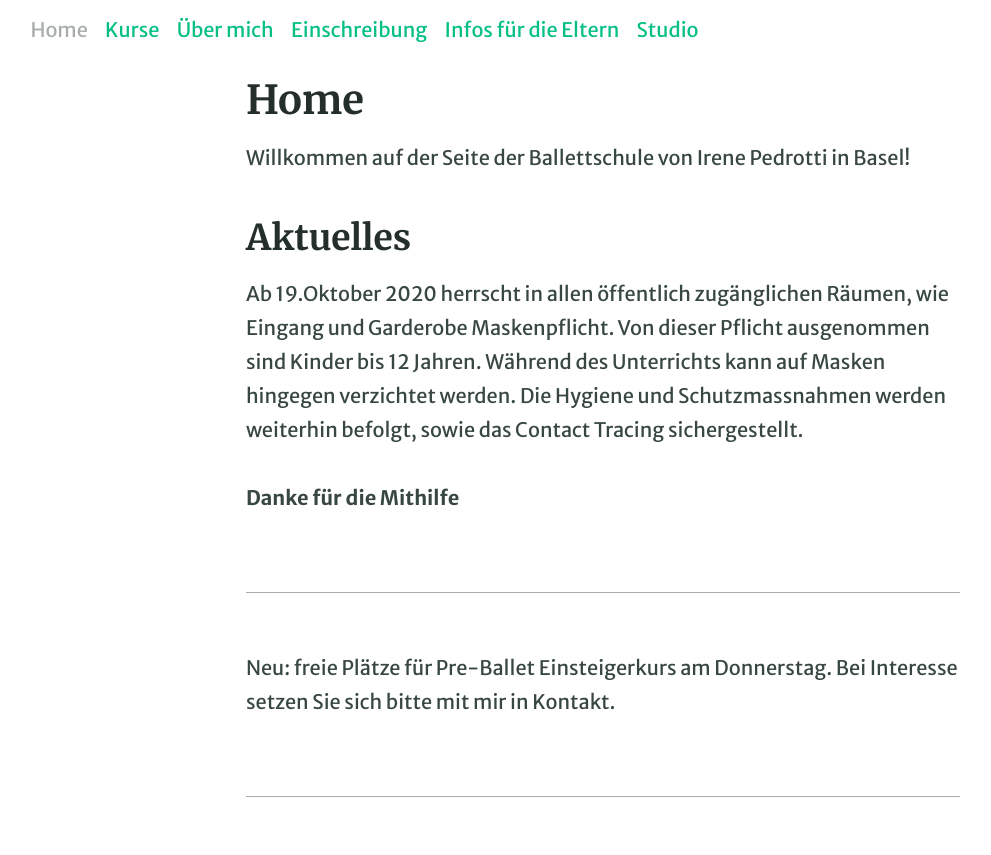
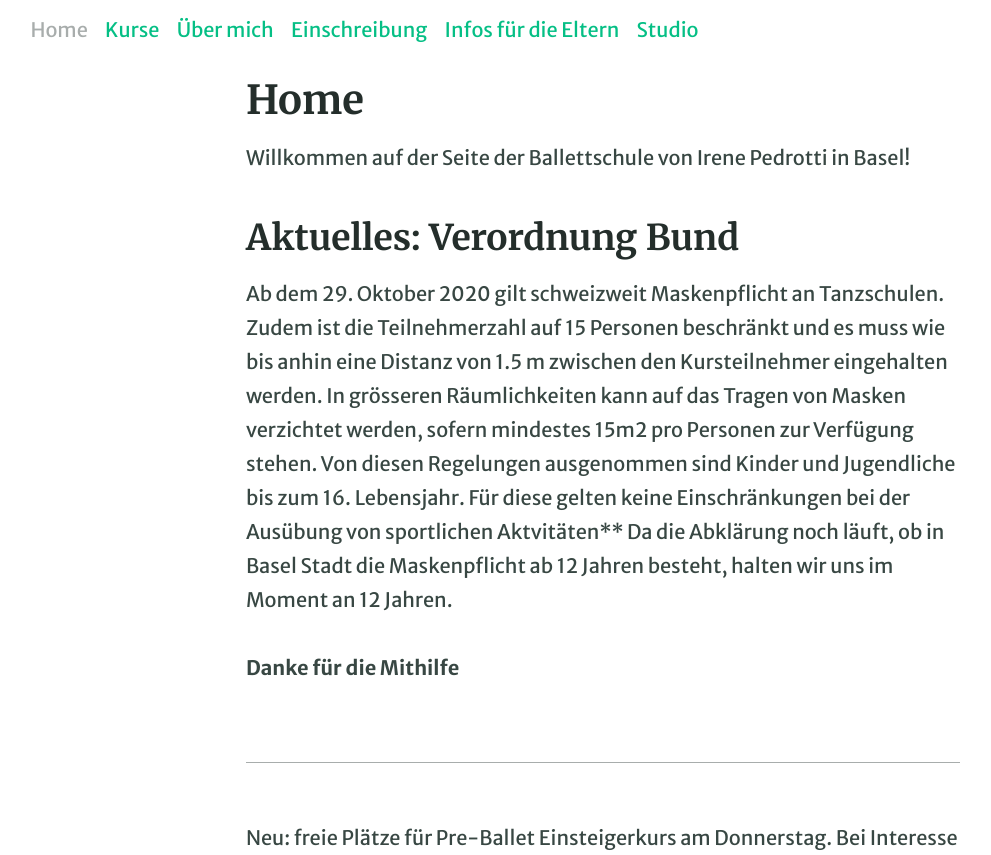
Before and after one commit to irenepedrotti/irenepedrotti.github.io, a Jekyll site: the page built from pages/index.md, in a window 1280 px wide and 900 px high, scrolled down 274 px, cut to the strip 45-900 px from the top of the window. Shown: the whole strip, without its empty margins (37-1028 px from the left). Built offline with Jekyll 4.4.1, drawn with Linux system fonts in a browser that asks for light colours.

Commit message:
Verordnung Bund 29. Oktober 2020, plus BS Stadt Frage, deshalb 12 Jahre

```diff
--- a/pages/index.md
+++ b/pages/index.md
@@ -6,9 +6,9 @@ permalink: /
 
 Willkommen auf der Seite der Ballettschule von Irene Pedrotti in Basel!
 
-## Aktuelles
-
-Ab 19.Oktober 2020 herrscht in allen öffentlich zugänglichen Räumen, wie Eingang und Garderobe Maskenpflicht. Von dieser Pflicht ausgenommen sind Kinder bis 12 Jahren. Während des Unterrichts kann auf Masken hingegen verzichtet werden. Die Hygiene und Schutzmassnahmen werden weiterhin befolgt, sowie das Contact Tracing sichergestellt.
+## Aktuelles: Verordnung Bund
+Ab dem 29. Oktober 2020 gilt schweizweit Maskenpflicht an Tanzschulen. Zudem ist die Teilnehmerzahl auf 15 Personen beschränkt und es muss wie bis anhin eine Distanz von 1.5 m zwischen den Kursteilnehmer eingehalten werden. In grösseren Räumlichkeiten kann auf das Tragen von Masken verzichtet werden, sofern mindestes 15m2 pro Personen zur Verfügung stehen. Von diesen Regelungen ausgenommen sind Kinder und Jugendliche bis zum 16. Lebensjahr. Für diese gelten keine Einschränkungen bei der Ausübung von sportlichen Aktvitäten**
+Da die Abklärung noch läuft, ob in Basel Stadt die Maskenpflicht ab 12 Jahren besteht, halten wir uns im Moment an 12 Jahren.
 
 **Danke für die Mithilfe**
 
```
